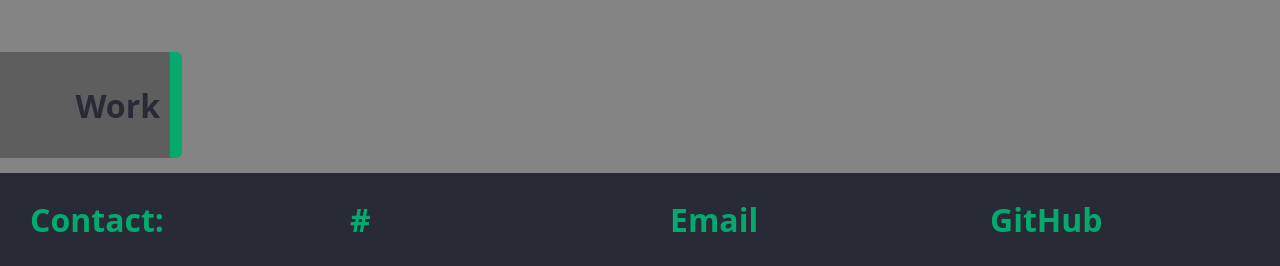
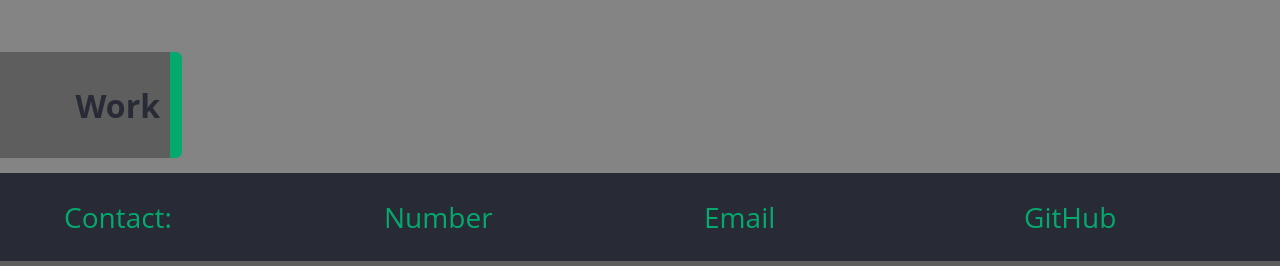
Before and after one commit to OfficialBeez/Portfolio, a plain HTML site: page index.html in a window 1280 px wide. Shown: the part 688-954 px from the top of the page. Drawn offline with Linux system fonts and the light colour scheme; grey boxes are pictures that could not be loaded.

Commit message:
tiddied up

```diff
--- a/Assets/css/styles.css
+++ b/Assets/css/styles.css
@@ -83,10 +83,6 @@ h2 {
     font-family: 'Open Sans', sans-serif;
 }
 
-.hero:hover {
-    filter: brightness(78%);
-}
-
 .hero-text {
     text-align: center;
     position: absolute;
@@ -106,20 +102,19 @@ h2 {
     background-color: var(--bg-dark);
 }
 
-/*About me Text */
+/* About me Text */
 .about {
     margin-left: 40px;
 }
 
+/* Projects */
 #project {
     margin: 0;
-    background-image: url("https://picsum.photos/id/684/600/400");
 }
 
 /* Footer */
-.footer {
+footer {
     flex: 1 0 auto;
-    align-items: center;
     display: flex;
     overflow: hidden;
     bottom: 0;
@@ -129,18 +124,18 @@ h2 {
     text-decoration: none;
 }
 
-.footer h1 {
+footer p {
     display: flex;
     flex: 1;
-    margin: 25px 30px;
+    margin: 25px 5vw;
     list-style: none;
     text-decoration-line: none;
 }
-.footer a {
+footer a {
     color: #04AA6D;
     text-decoration: none;
 }
-.footer a:hover {
+footer a:hover {
     text-decoration: underline;
 }
 
@@ -171,6 +166,9 @@ h2 {
         border-top-right-radius: 6px;
         border-bottom-right-radius: 6px ;
     }
+    footer {
+        font-size: 28px;
+    }
   }
 
   /* << 600 Width */
@@ -199,4 +197,7 @@ h2 {
         border-top-right-radius: 3px;
         border-bottom-right-radius: 3px ;
     }
+    footer {
+        font-size: 18px;
+    }
   }
--- a/index.html
+++ b/index.html
@@ -3,23 +3,23 @@
     <head>
         <title>Full-stack Web Dev | Jeffery Koon</title>
         <meta name="viewport" content="width=device-width, initial-scale=1">
-        <link rel="stylesheet" type="text/css" href="assets/css/styles.css">
+        <link rel="stylesheet" type="text/css" href="Assets/css/styles.css">
     </head>
 
-    <div id="Home" class="header">
+    <header id="Home" class="header">
         <h1>Jeffery Koon</h1>
-    </div>
+    </header>
 
-    <div id="navigation">
+    <nav id="navigation">
         <li><a href="#Home">Home</a></li>
         <li><a href="#About">About</a></li>
         <li><a href="#Work">Work</a></li>
         <li><a href="#Contact">Contact</a></li>
-    </div>
+    </nav>
 
-    <div class="hero">
+    <section class="hero">
         <p class="hero-text">"Being a student is easy. Learning requires actual work."</p>
-    </div>
+    </section>
 
     <article style="border-top: 5px solid var(--border-outline);">
         <div class="title" id="About">
@@ -39,12 +39,12 @@
         <div class="project">
         </div>
     </article>
-    <div class="footer">
-        <h1>Contact:</h1>
-        <h1><a href="tel:+">#</h1></a>
-        <h1><a href="mailto:obbynetwork@gmail.com">Email</h1></a>
-        <h1><a href="https://www.github.com/OfficialBeez">GitHub</h1></a>
-    </div>
+    <footer id="Contact">
+        <p>Contact:</p>
+        <p><a href="tel:+">Number</p></a>
+        <p><a href="mailto:obbynetwork@gmail.com">Email</p></a>
+        <p><a href="https://www.github.com/OfficialBeez">GitHub</p></a>
+    </footer>
     </div>
 <script src="assets/js/script.js"></script>
 </html>
```
